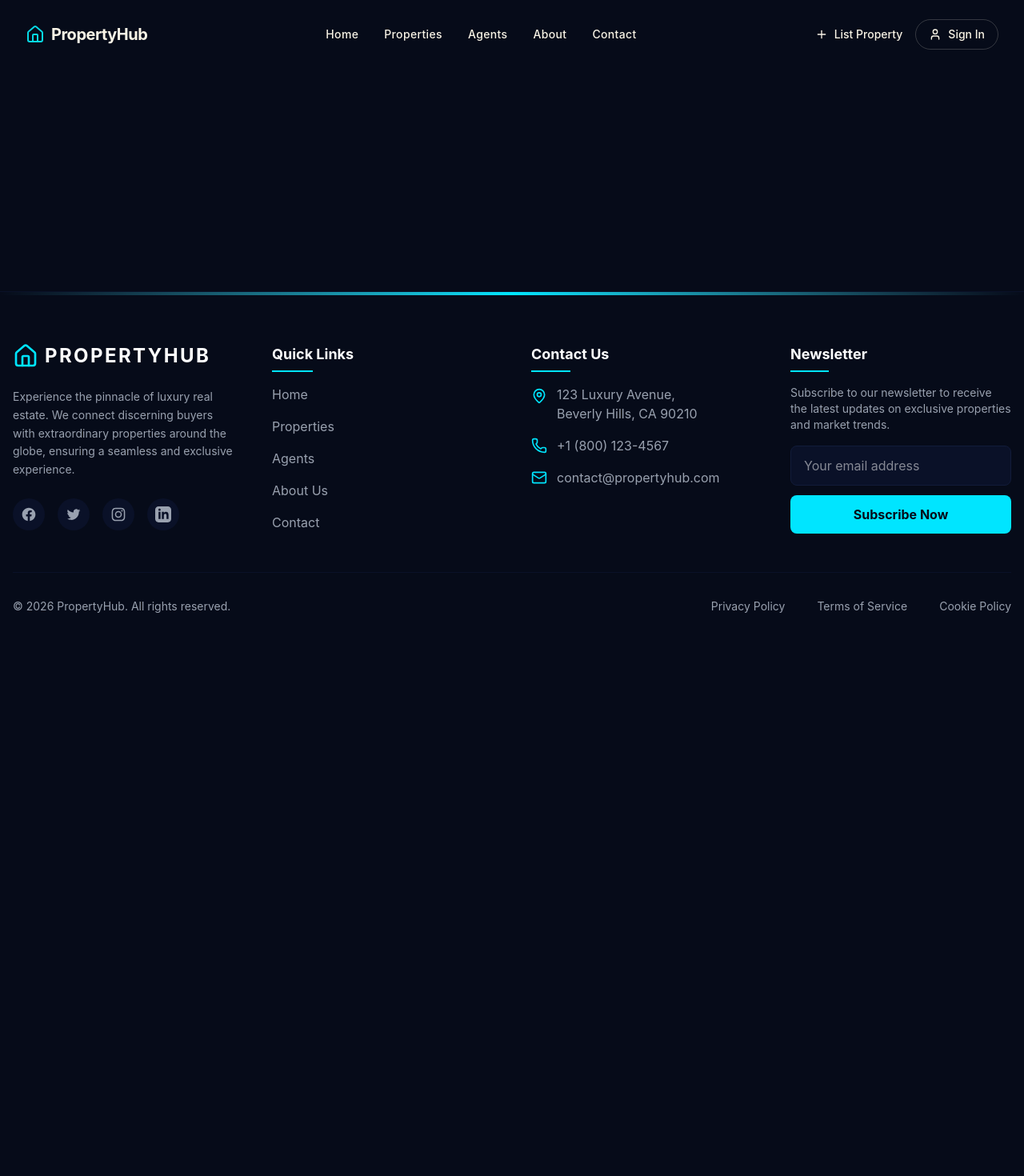
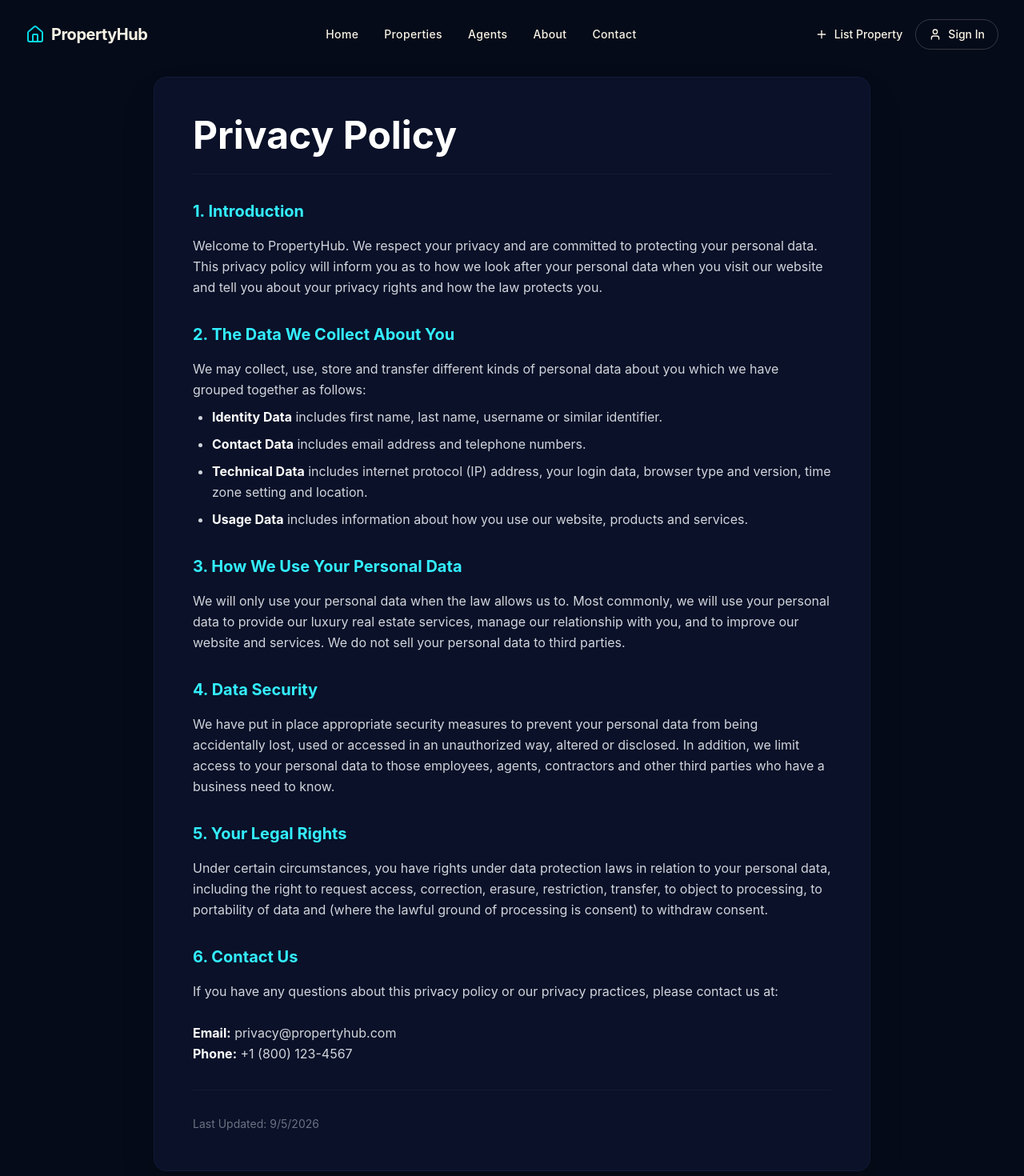
Before and after one commit to sabaiLaxmi/househub, a React (Vite) app: page /privacy-policy in a window 1280 px wide. Shown: the top 1470 px of the page at 80% size. Before the commit the page ends 800 px from the top, so only its background shows below. Built offline with nearby package versions, Linux system fonts and the light colour scheme.

Commit message:
Add Privacy Policy page and remove Cookie Policy from footer

```diff
--- a/src/App.jsx
+++ b/src/App.jsx
@@ -13,6 +13,7 @@ import Properties from './pages/Properties';
 import Agents from './pages/Agents';
 import About from './pages/About';
 import Contact from './pages/Contact';
+import PrivacyPolicy from './pages/PrivacyPolicy';
 
 function AppContent() {
   const [loading, setLoading] = useState(true);
@@ -58,6 +59,7 @@ function AppContent() {
           <Route path="/agents" element={<Agents />} />
           <Route path="/about" element={<About />} />
           <Route path="/contact" element={<Contact />} />
+          <Route path="/privacy-policy" element={<PrivacyPolicy />} />
         </Routes>
         <Footer />
       </div>
--- a/src/components/layout/Footer.jsx
+++ b/src/components/layout/Footer.jsx
@@ -128,14 +128,11 @@ const Footer = () => {
             &copy; {new Date().getFullYear()} PropertyHub. All rights reserved.
           </p>
           <div className="flex flex-wrap gap-4 md:space-x-6 justify-center">
-            <Link to="#" className="hover:text-teal-400 transition-colors">
+            <Link to="/privacy-policy" className="hover:text-teal-400 transition-colors">
               Privacy Policy
             </Link>
             <Link to="#" className="hover:text-teal-400 transition-colors">
               Terms of Service
-            </Link>
-            <Link to="#" className="hover:text-teal-400 transition-colors">
-              Cookie Policy
             </Link>
           </div>
         </div>
--- /dev/null
+++ b/src/pages/PrivacyPolicy.jsx
@@ -0,0 +1,82 @@
+import React, { useEffect } from 'react';
+
+const PrivacyPolicy = () => {
+  useEffect(() => {
+    window.scrollTo(0, 0);
+  }, []);
+
+  return (
+    <div className="pt-24 pb-16 min-h-screen bg-navy-900 px-4 md:px-8">
+      <div className="max-w-4xl mx-auto bg-navy-800 rounded-2xl border border-navy-700 p-8 md:p-12 shadow-2xl">
+        <h1 className="text-3xl md:text-5xl font-bold text-white mb-8 border-b border-navy-700 pb-6">
+          Privacy Policy
+        </h1>
+
+        <div className="space-y-8 text-gray-300 leading-relaxed">
+          <section>
+            <h2 className="text-xl font-bold text-teal-400 mb-4">1. Introduction</h2>
+            <p>
+              Welcome to PropertyHub. We respect your privacy and are committed to protecting your personal data.
+              This privacy policy will inform you as to how we look after your personal data when you visit our website
+              and tell you about your privacy rights and how the law protects you.
+            </p>
+          </section>
+
+          <section>
+            <h2 className="text-xl font-bold text-teal-400 mb-4">2. The Data We Collect About You</h2>
+            <p className="mb-2">We may collect, use, store and transfer different kinds of personal data about you which we have grouped together as follows:</p>
+            <ul className="list-disc pl-6 space-y-2">
+              <li><strong className="text-white">Identity Data</strong> includes first name, last name, username or similar identifier.</li>
+              <li><strong className="text-white">Contact Data</strong> includes email address and telephone numbers.</li>
+              <li><strong className="text-white">Technical Data</strong> includes internet protocol (IP) address, your login data, browser type and version, time zone setting and location.</li>
+              <li><strong className="text-white">Usage Data</strong> includes information about how you use our website, products and services.</li>
+            </ul>
+          </section>
+
+          <section>
+            <h2 className="text-xl font-bold text-teal-400 mb-4">3. How We Use Your Personal Data</h2>
+            <p>
+              We will only use your personal data when the law allows us to. Most commonly, we will use your personal data
+              to provide our luxury real estate services, manage our relationship with you, and to improve our website
+              and services. We do not sell your personal data to third parties.
+            </p>
+          </section>
+
+          <section>
+            <h2 className="text-xl font-bold text-teal-400 mb-4">4. Data Security</h2>
+            <p>
+              We have put in place appropriate security measures to prevent your personal data from being accidentally lost,
+              used or accessed in an unauthorized way, altered or disclosed. In addition, we limit access to your personal
+              data to those employees, agents, contractors and other third parties who have a business need to know.
+            </p>
+          </section>
+
+          <section>
+            <h2 className="text-xl font-bold text-teal-400 mb-4">5. Your Legal Rights</h2>
+            <p>
+              Under certain circumstances, you have rights under data protection laws in relation to your personal data,
+              including the right to request access, correction, erasure, restriction, transfer, to object to processing,
+              to portability of data and (where the lawful ground of processing is consent) to withdraw consent.
+            </p>
+          </section>
+
+          <section>
+            <h2 className="text-xl font-bold text-teal-400 mb-4">6. Contact Us</h2>
+            <p>
+              If you have any questions about this privacy policy or our privacy practices, please contact us at:
+              <br/><br/>
+              <strong className="text-white">Email:</strong> privacy@propertyhub.com<br/>
+              <strong className="text-white">Phone:</strong> +1 (800) 123-4567
+            </p>
+          </section>
+
+          <p className="text-sm text-gray-500 pt-8 mt-8 border-t border-navy-700">
+            Last Updated: {new Date().toLocaleDateString()}
+          </p>
+        </div>
+      </div>
+    </div>
+  );
+};
+
+export default PrivacyPolicy;
```
